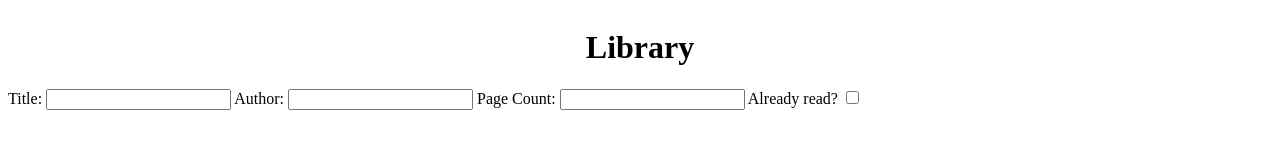
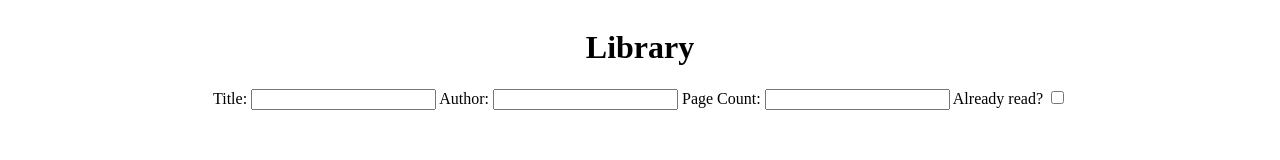
Before and after one commit to williamhok/library, a plain HTML site: page index.html in a window 1280 px wide. Drawn offline with Linux system fonts and the light colour scheme.

Commit message:
Flexed the add-bok div

```diff
--- a/style.css
+++ b/style.css
@@ -1,4 +1,4 @@
-.header {
+.header, .add-book{
     display: flex;
     justify-content: center;
     align-items: center;
```
